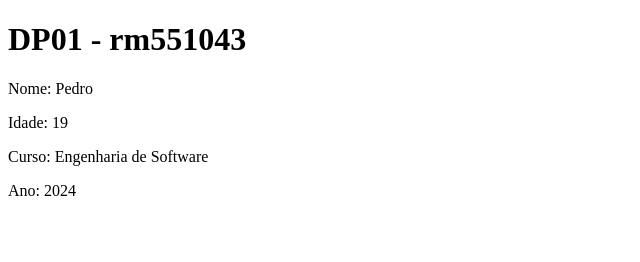
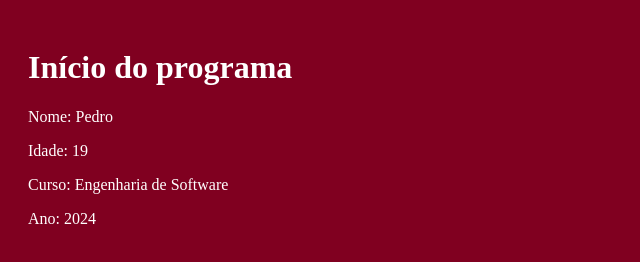
Before and after one commit to pedrogava/DP01, a plain HTML site: page index.html in a window 1280 px wide. Shown: the whole page, without its empty margins (0-640 px from the left). Drawn offline with Linux system fonts and the light colour scheme.

Commit message:
Finalizando o JavaScript

```diff
--- a/index.html
+++ b/index.html
@@ -6,9 +6,10 @@
     <title>DP1-WEB/DEV</title>
     <script defer src="script.js"></script>
 </head>
-<body>
-    <h1>DP01 - rm551043</h1>
+<body style="background-color: #800020; border-radius: 10px; padding: 20px;">
 
-    <div id="fundo"></div>
+    <h1 style="color: white;">Início do programa</h1>
+
+    <div id="fundo" style="color: white;"></div>
 </body>
 </html>
```
Also changed, not shown: script.js (+6 -7 lines).
